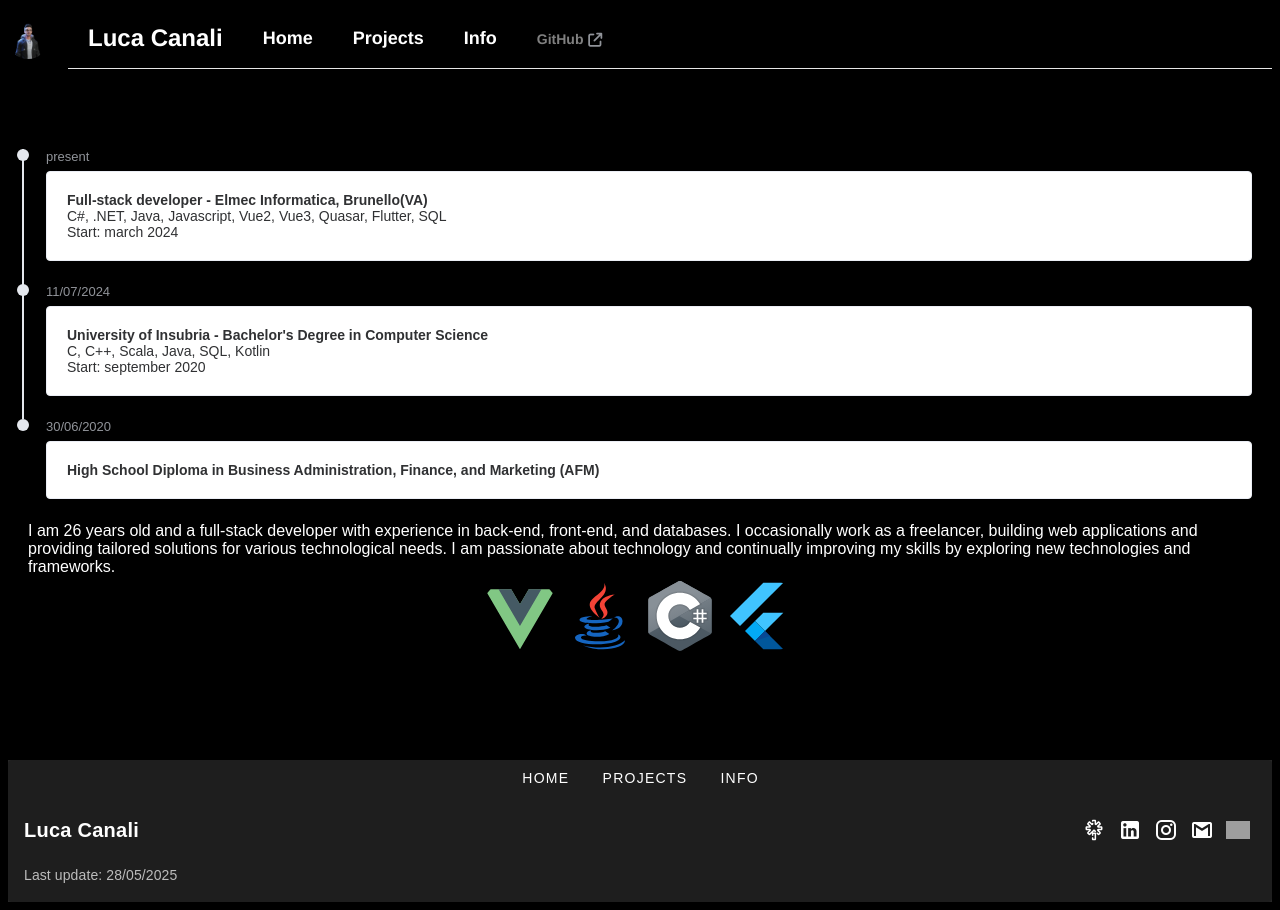
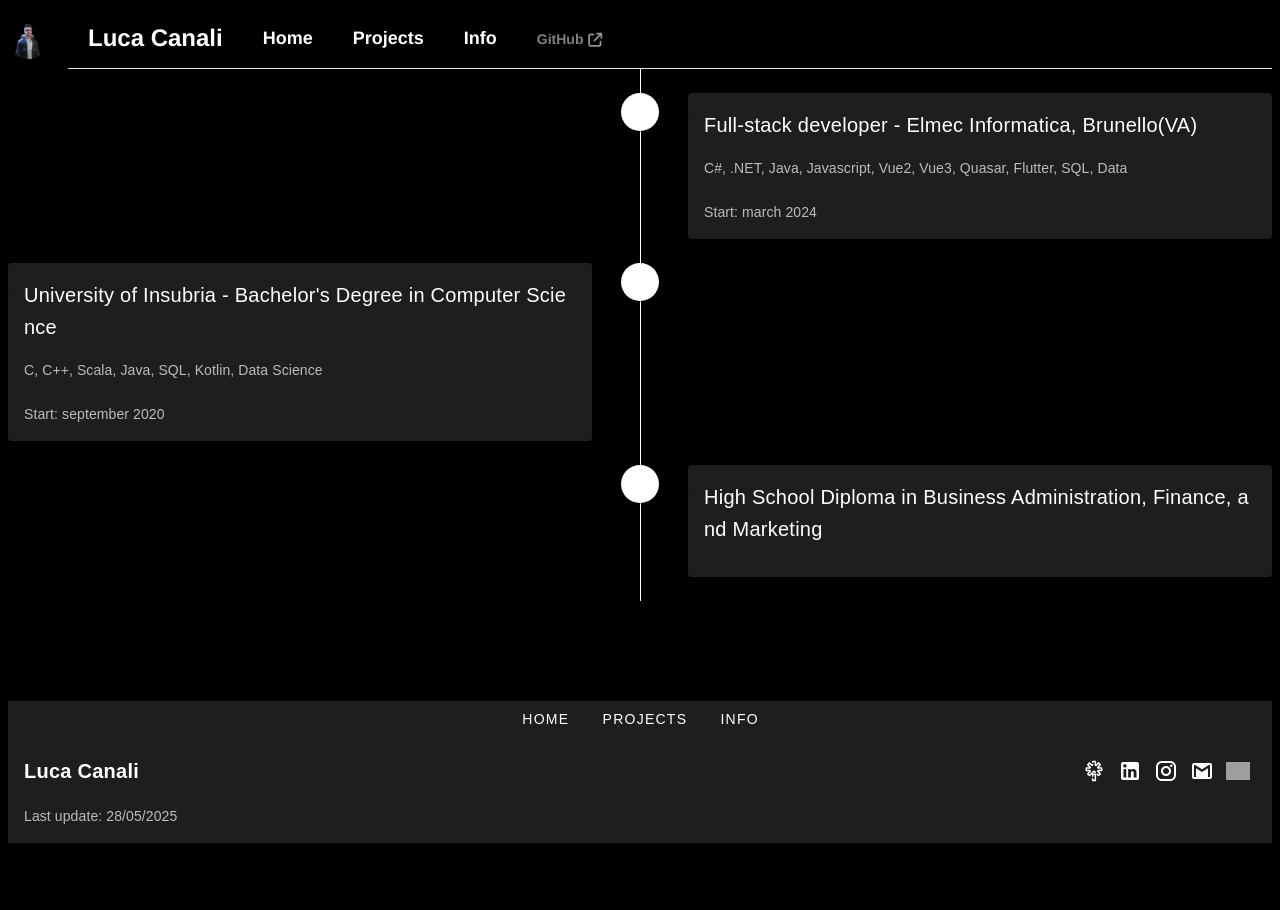
Before and after one commit to Luca9862/lucacanali.me, a Vue app: page /info in a window 1280 px wide. After the commit the page ends 851 px from the top, so only its background shows below. Built offline with nearby package versions, Linux system fonts and the light colour scheme; grey boxes are pictures that could not be loaded.

Commit message:
refactor(LCC-9): aggiunta timeline di Vuetify

```diff
--- a/src/pages/InfoPage.vue
+++ b/src/pages/InfoPage.vue
@@ -1,4 +1,4 @@
-<template>
+<!-- <template>
     <div>
         <el-row style="padding-top: 80px;">
             <el-col :span="24" style="padding-right: 20px; padding-left: 10px;">
@@ -44,6 +44,41 @@
 
         </el-row>
     </div>
+</template> -->
+
+<template>
+    <v-timeline align-top :dense="$vuetify.breakpoint.smAndDown">
+        <v-timeline-item fill-dot>
+            <v-card dark>
+                <v-card-title class="text-h6">
+                    Full-stack developer - Elmec Informatica, Brunello(VA)
+                </v-card-title>
+                <v-card-text class="white text--primary">
+                    <p>C#, .NET, Java, Javascript, Vue2, Vue3, Quasar, Flutter, SQL, Data <br><br>Start: march 2024</p>
+                </v-card-text>
+            </v-card>
+        </v-timeline-item>
+        <v-timeline-item fill-dot>
+            <v-card dark>
+                <v-card-title class="text-h6">
+                    University of Insubria - Bachelor's Degree in Computer Science
+                </v-card-title>
+                <v-card-text class="white text--primary">
+                    <p>C, C++, Scala, Java, SQL, Kotlin, Data Science <br><br>Start: september 2020</p>
+                </v-card-text>
+            </v-card>
+        </v-timeline-item>
+        <v-timeline-item fill-dot>
+            <v-card dark>
+                <v-card-title class="text-h6">
+                    High School Diploma in Business Administration, Finance, and Marketing
+                </v-card-title>
+                <v-card-text class="white text--primary">
+                    <p></p>
+                </v-card-text>
+            </v-card>
+        </v-timeline-item>
+    </v-timeline>
 </template>
 
 <script>
@@ -55,9 +90,27 @@ import linkedingPic from '../assets/icons/icons8-linkedin.svg'
 
 
 
-export default{
-    data(){
-        return{
+export default {
+    data() {
+        return {
+            items: [
+                {
+                    color: 'red lighten-2',
+                    icon: 'mdi-star',
+                },
+                {
+                    color: 'purple darken-1',
+                    icon: 'mdi-book-variant',
+                },
+                {
+                    color: 'green lighten-1',
+                    icon: 'mdi-airballoon',
+                },
+                {
+                    color: 'indigo',
+                    icon: 'mdi-buffer',
+                },
+            ],
             vueIcon: vuePic,
             javaIcon: javaPic,
             cSharpIcon: cSharpPic,
@@ -65,11 +118,16 @@ export default{
             linkedinIcon: linkedingPic
         }
     },
-    components:{
+    components: {
     }
 }
 </script>
 
 <style>
-
+.v-timeline::before {
+    background-color: white !important;
+    width: 1px !important;
+    justify-self: anchor-center;
+    /* aumenta lo spessore */
+}
 </style>
```
